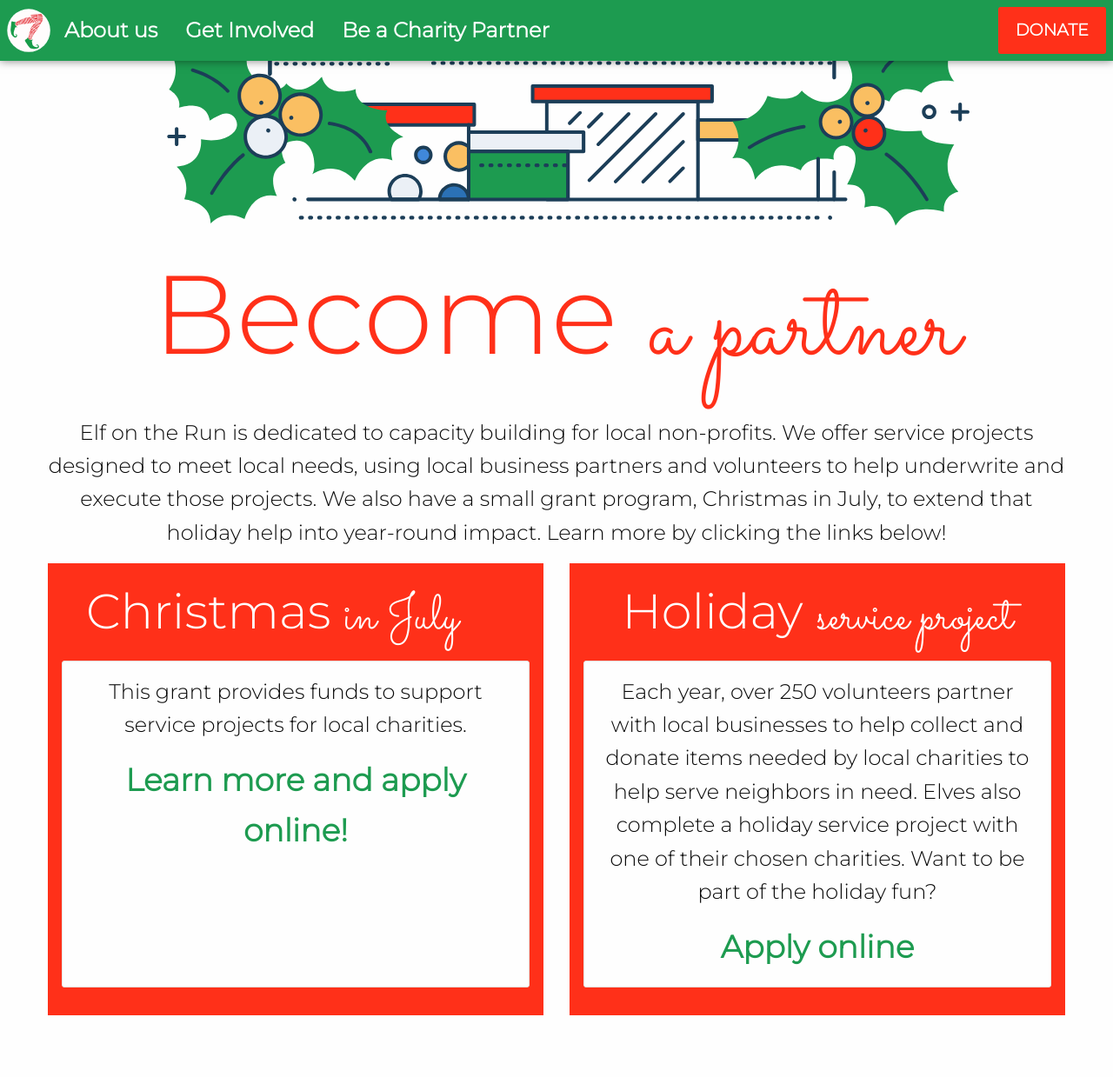
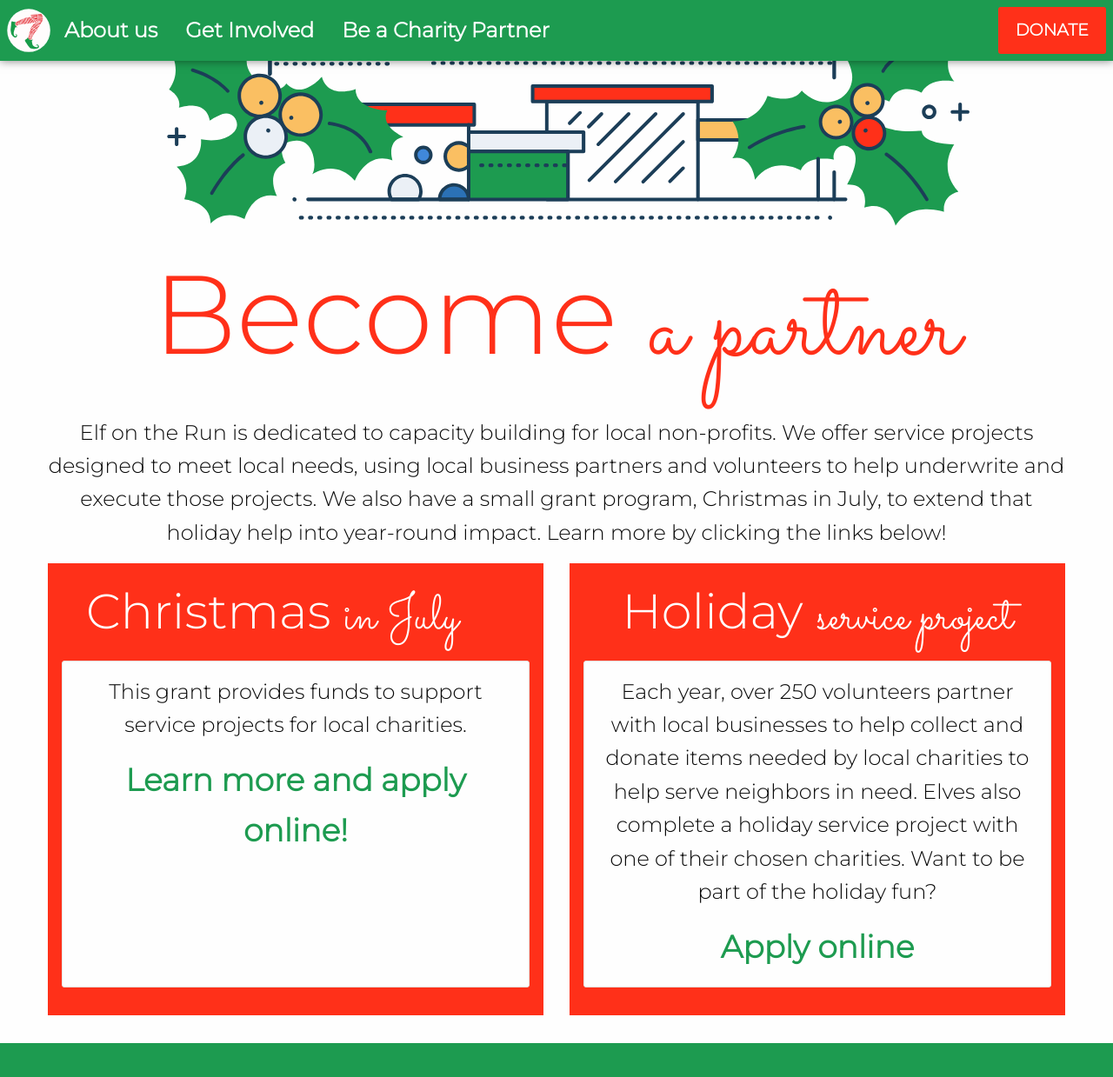
Before and after one commit to egomadking/elfontherun, a Jekyll site: the page built from partner.md, in a window 1280 px wide and 1400 px high, scrolled down 655 px. Shown: the top 1239 px of the window at 87% size. Built offline with Jekyll 4.4.1, drawn with Linux system fonts in a browser that asks for light colours; comment, search, counter and statistics services are not loaded; before the commit the page ends 1823 px from its top, so only the background shows below that.

Commit message:
footer started

```diff
--- a/_includes/footer.html
+++ b/_includes/footer.html
@@ -0,0 +1,3 @@
+<div class="grid-x footer">
+
+</div>
--- a/styles/app.css
+++ b/styles/app.css
@@ -181,6 +181,16 @@ a:hover,
 #how-help h1{
   background-color: #fff;
 }
+
+/**** START footer****/
+.footer {
+  background-color: rgb(29, 155, 80);
+  margin-top: 2em;
+  min-height: 200px;
+  width: 100%;
+}
+
+/***** END footer*****/
 
 /*********************/
 /* END global styles**/
```
